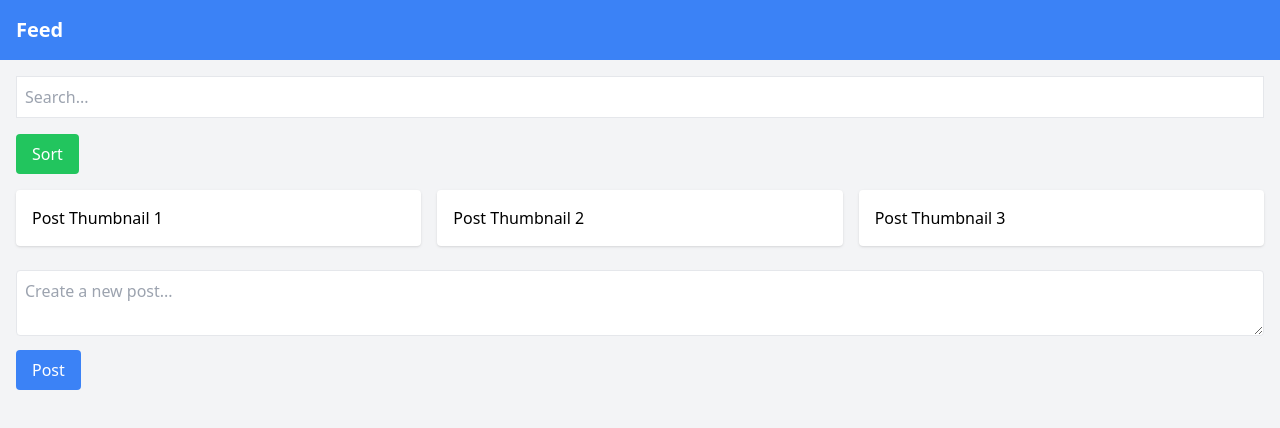
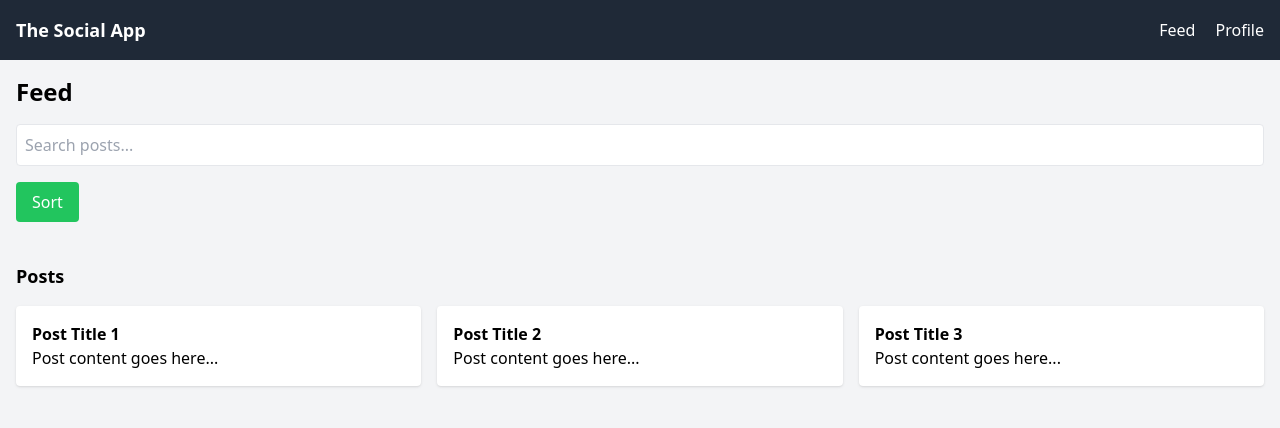
Before and after one commit to RaddishAI/css2.0, a website: page feed/index.html in a window 1280 px wide. Drawn offline with Linux system fonts and the light colour scheme.

Commit message:
added feed page

```diff
--- a/feed/index.html
+++ b/feed/index.html
@@ -4,26 +4,45 @@
   <meta charset="UTF-8">
   <meta name="viewport" content="width=device-width, initial-scale=1.0">
   <link href="../src/output.css" rel="stylesheet">
-  <title>Feed</title>
+  <title> Your Feed - The Social App</title>
 </head>
 <body class="bg-gray-100">
-  <header class="p-4 bg-blue-500 text-white">
-    <h1 class="text-xl font-bold">Feed</h1>
-  </header>
+  <!-- Navbar -->
+  <nav class="p-4 bg-gray-800 text-white flex justify-between items-center">
+    <div class="text-lg font-bold">
+      <a href="/" class="hover:underline">The Social App</a>
+    </div>
+    <div class="space-x-4">
+      <a href="../feed/index.html" class="hover:underline">Feed</a>
+      <a href="../profile/index.html" class="hover:underline">Profile</a>
+    </div>
+  </nav>
+
+  <!-- Main Content -->
   <main class="p-4">
-    <input type="text" placeholder="Search..." class="w-full border p-2 mb-4">
-    <button class="px-4 py-2 bg-green-500 text-white rounded mb-4">Sort</button>
+    <section class="mb-6">
+      <h1 class="text-2xl font-bold mb-4">Feed</h1>
+      <input type="text" placeholder="Search posts..." class="w-full border p-2 mb-4 rounded">
+      <button class="px-4 py-2 bg-green-500 text-white rounded mb-4">Sort</button>
+    </section>
 
-    <div class="grid grid-cols-1 sm:grid-cols-2 lg:grid-cols-3 gap-4">
-      <div class="bg-white p-4 rounded shadow">Post Thumbnail 1</div>
-      <div class="bg-white p-4 rounded shadow">Post Thumbnail 2</div>
-      <div class="bg-white p-4 rounded shadow">Post Thumbnail 3</div>
-    </div>
-
-    <form class="mt-6">
-      <textarea placeholder="Create a new post..." class="w-full border rounded p-2 mb-2"></textarea>
-      <button type="submit" class="px-4 py-2 bg-blue-500 text-white rounded">Post</button>
-    </form>
+    <section>
+      <h2 class="text-lg font-bold mb-4">Posts</h2>
+      <div class="grid grid-cols-1 sm:grid-cols-2 lg:grid-cols-3 gap-4">
+        <article class="bg-white p-4 rounded shadow">
+          <h3 class="font-bold">Post Title 1</h3>
+          <p>Post content goes here...</p>
+        </article>
+        <article class="bg-white p-4 rounded shadow">
+          <h3 class="font-bold">Post Title 2</h3>
+          <p>Post content goes here...</p>
+        </article>
+        <article class="bg-white p-4 rounded shadow">
+          <h3 class="font-bold">Post Title 3</h3>
+          <p>Post content goes here...</p>
+        </article>
+      </div>
+    </section>
   </main>
 </body>
 </html>
```
Also changed, not shown: index.html (+19 -3 lines), profile/index.html (+31 -13 lines), src/output.css.
